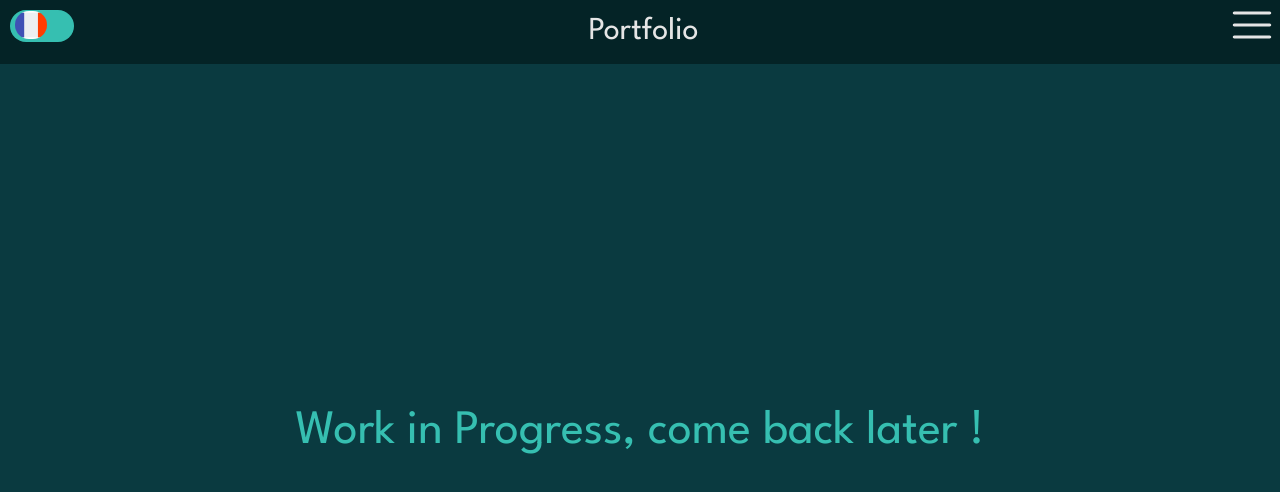
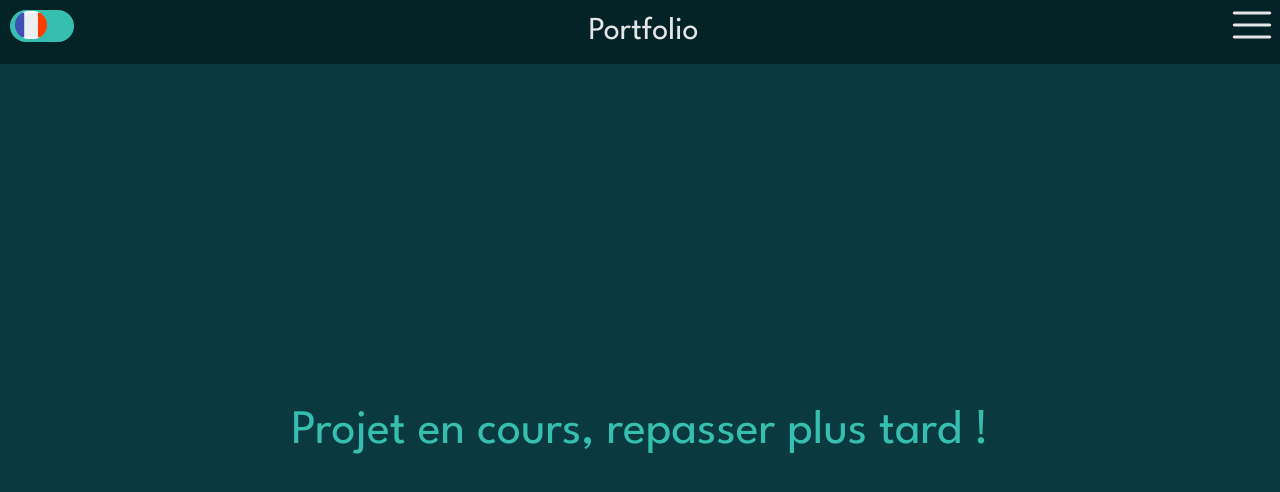
Before and after one commit to Alexandre-Saudemont/Portfolio, a React (Create React App) app: page /Projects in a window 1280 px wide. Shown: the top 492 px of the page. Built offline with nearby package versions, Linux system fonts and the light colour scheme.

Commit message:
finalisation avant la mise en ligne de la V1

```diff
--- a/public/index.html
+++ b/public/index.html
@@ -31,7 +31,7 @@
       work correctly both with client-side routing and a non-root public URL.
       Learn how to configure a non-root public URL by running `npm run build`.
     -->
-		<title>Portfolio Alex</title>
+		<title>Portfolio Alex V1</title>
 	</head>
 	<body>
 		<noscript>You need to enable JavaScript to run this app.</noscript>
--- a/src/Components/NavBar/NavBar.js
+++ b/src/Components/NavBar/NavBar.js
@@ -1,8 +1,8 @@
-import {useEffect, useState} from 'react';
+import {useEffect} from 'react';
 import {NavLink} from 'react-router-dom';
 import './NavBar.css';
 
-function NavBar({setToggleMenu, toggleTrad, toggleMenu}) {
+function NavBar({setToggleMenu, toggleTrad}) {
 	// const toggleTrad = useOutletContext();
 
 	useEffect(() => {}, [toggleTrad]);
--- a/src/Components/Projects/Projects.js
+++ b/src/Components/Projects/Projects.js
@@ -1,9 +1,15 @@
 import React from 'react';
+import {useOutletContext} from 'react-router-dom';
 import './Projects.css';
 function Projects() {
+	const toggleTrad = useOutletContext();
 	return (
 		<div className='project-container'>
-			<div className='project'>Work in Progress, come back later ! </div>
+			{toggleTrad ? (
+				<div className='project'>Work in Progress, come back later ! </div>
+			) : (
+				<div className='project'>Projet en cours, repasser plus tard !</div>
+			)}
 		</div>
 	);
 }
```
